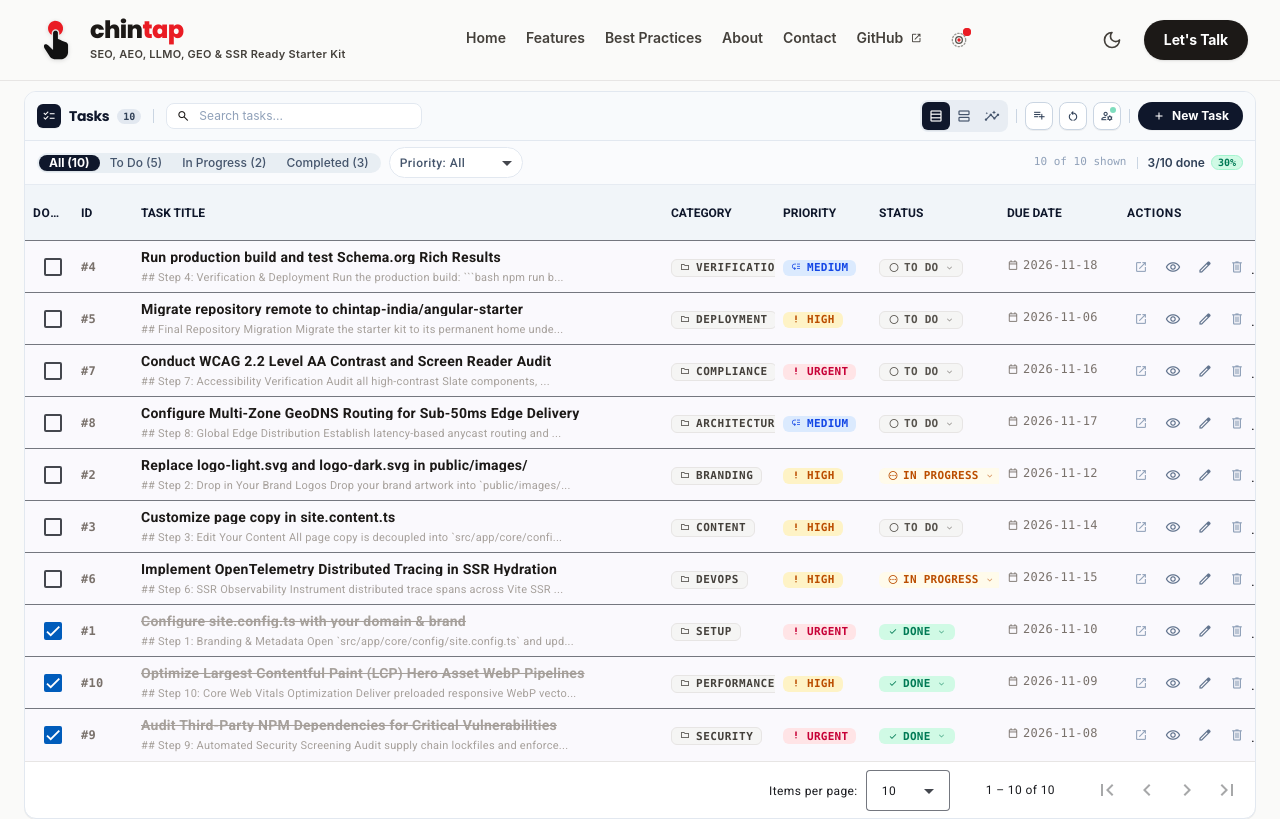
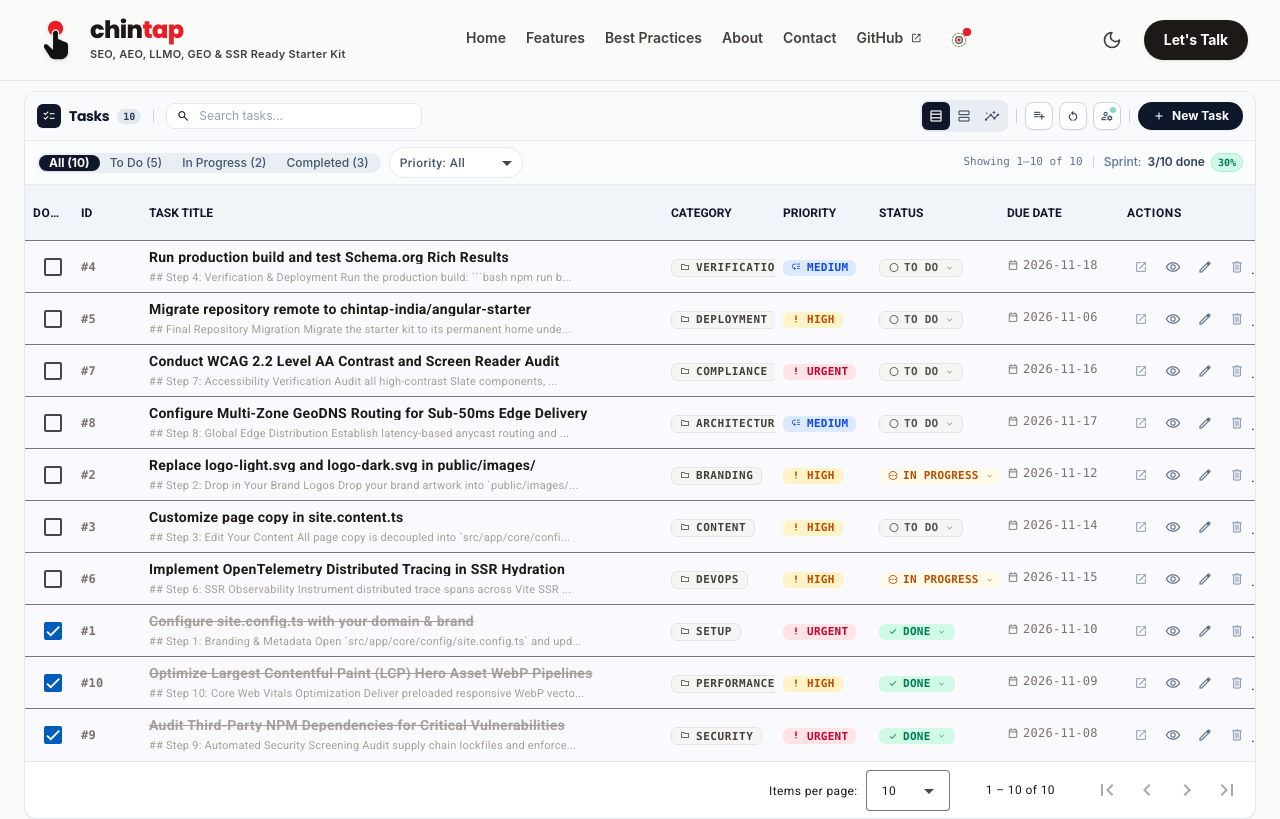
Before and after one commit to chintap-india/angular-starter, an Angular app: page /tasks in a window 1280 px wide. Shown: the top 819 px of the page. Built offline with nearby package versions, Linux system fonts and the light colour scheme; a web font is replaced by a local one.

Commit message:
fix(tasks): correct page range label, disambiguate sprint progress, and format seeded task IDs cleanly

```diff
--- a/src/app/core/models/task.model.ts
+++ b/src/app/core/models/task.model.ts
@@ -48,3 +48,12 @@ export interface TaskPageResult {
   pageSize: number;
   totalPages: number;
 }
+
+export function formatTaskId(id: string | undefined | null): string {
+  if (!id) return '';
+  const match = id.match(/\d+$/);
+  if (match) {
+    return `#${parseInt(match[0], 10)}`;
+  }
+  return `#${id.replace('task-', '')}`;
+}
--- a/src/app/core/services/mock-task-api.service.ts
+++ b/src/app/core/services/mock-task-api.service.ts
@@ -261,7 +261,8 @@ export class MockTaskApiService {
       (t) =>
         t.id === rawId ||
         t.id === `task-${rawId}` ||
-        t.id.replace('task-', '') === rawId
+        t.id.replace('task-', '') === rawId ||
+        t.id.replace(/^task-ent-0*/, '') === rawId
     );
     return of(task ? { ...task } : undefined).pipe(delay(100));
   }
--- a/src/app/pages/tasks/task-delete-dialog.component.ts
+++ b/src/app/pages/tasks/task-delete-dialog.component.ts
@@ -3,7 +3,7 @@ import { CommonModule } from '@angular/common';
 import { MatDialogRef, MAT_DIALOG_DATA, MatDialogModule } from '@angular/material/dialog';
 import { MatButtonModule } from '@angular/material/button';
 import { MatIconModule } from '@angular/material/icon';
-import { TaskItem } from '../../core/models/task.model';
+import { TaskItem, formatTaskId } from '../../core/models/task.model';
 
 export interface TaskDeleteDialogData {
   task: TaskItem;
@@ -31,7 +31,7 @@ export interface TaskDeleteDialogData {
 
       <div class="mt-4 p-3 rounded-xl bg-stone-50 dark:bg-stone-800/60 border border-stone-200/80 dark:border-stone-700/60">
         <div class="text-xs font-mono font-semibold text-stone-400 dark:text-stone-500 uppercase">
-          #{{ data.task.id.replace('task-', '') }}
+          {{ formatTaskId(data.task.id) }}
         </div>
         <div class="text-sm font-semibold text-stone-800 dark:text-stone-200 mt-0.5 line-clamp-2">
           {{ data.task.title }}
@@ -64,6 +64,7 @@ export interface TaskDeleteDialogData {
 export class TaskDeleteDialogComponent {
   private readonly dialogRef = inject(MatDialogRef<TaskDeleteDialogComponent>);
   readonly data: TaskDeleteDialogData = inject(MAT_DIALOG_DATA);
+  protected readonly formatTaskId = formatTaskId;
 
   confirm(): void {
     this.dialogRef.close(true);
--- a/src/app/pages/tasks/task-detail-dialog.component.ts
+++ b/src/app/pages/tasks/task-detail-dialog.component.ts
@@ -5,7 +5,7 @@ import { MatButtonModule } from '@angular/material/button';
 import { MatIconModule } from '@angular/material/icon';
 import { MatTooltipModule } from '@angular/material/tooltip';
 import { RouterModule } from '@angular/router';
-import { TaskItem } from '../../core/models/task.model';
+import { TaskItem, formatTaskId } from '../../core/models/task.model';
 import { MarkdownPipe } from '../../shared/pipes/markdown.pipe';
 
 export interface TaskDetailDialogData {
@@ -41,7 +41,7 @@ export interface TaskDetailDialogData {
           <div class="min-w-0">
             <div class="flex items-center gap-2">
               <span class="font-mono text-xs font-bold text-stone-400 dark:text-stone-500 uppercase">
-                #{{ data.task.id.replace('task-', '') }}
+                {{ formatTaskId(data.task.id) }}
               </span>
               <span class="text-stone-300 dark:text-stone-700">&bull;</span>
               <span class="text-xs font-semibold text-stone-500 dark:text-stone-400 uppercase tracking-wider">
@@ -199,6 +199,7 @@ export interface TaskDetailDialogData {
 export class TaskDetailDialogComponent {
   private readonly dialogRef = inject(MatDialogRef<TaskDetailDialogComponent>);
   readonly data: TaskDetailDialogData = inject(MAT_DIALOG_DATA);
+  protected readonly formatTaskId = formatTaskId;
 
   readonly isFullscreen = signal<boolean>(false);
 
--- a/src/app/pages/tasks/task-detail-page.component.ts
+++ b/src/app/pages/tasks/task-detail-page.component.ts
@@ -9,7 +9,7 @@ import { MatSnackBar, MatSnackBarModule } from '@angular/material/snack-bar';
 import { MatProgressBarModule } from '@angular/material/progress-bar';
 import { MockTaskApiService } from '../../core/services/mock-task-api.service';
 import { SeoService } from '../../core/services/seo.service';
-import { TaskItem, TaskPriority, TaskStatus, UpdateTaskDto } from '../../core/models/task.model';
+import { TaskItem, TaskPriority, TaskStatus, UpdateTaskDto, formatTaskId } from '../../core/models/task.model';
 import { MarkdownPipe } from '../../shared/pipes/markdown.pipe';
 import { TaskFormDialogComponent } from './task-form-dialog.component';
 import { TaskStatusDialogComponent } from './task-status-dialog.component';
@@ -56,7 +56,7 @@ import { TaskDetailDialogComponent } from './task-detail-dialog.component';
               <span class="text-stone-300 dark:text-stone-700">/</span>
               @if (task()) {
                 <span class="font-mono font-bold text-slate-800 dark:text-slate-200 truncate">
-                  #{{ task()!.id.replace('task-', '') }}
+                  {{ formatTaskId(task()!.id) }}
                 </span>
               } @else {
                 <span>Task</span>
@@ -188,7 +188,7 @@ import { TaskDetailDialogComponent } from './task-detail-dialog.component';
 
                 <div class="flex flex-wrap items-center gap-2 text-xs">
                   <span class="inline-flex items-center gap-1 font-mono font-bold px-2.5 py-1 rounded-full bg-slate-100 dark:bg-slate-800 text-slate-800 dark:text-slate-200 border border-slate-200 dark:border-slate-700">
-                    #{{ task()!.id.replace('task-', '') }}
+                    {{ formatTaskId(task()!.id) }}
                   </span>
 
                   <span class="inline-flex items-center gap-1 font-mono font-bold uppercase tracking-wider px-2.5 py-1 rounded-full bg-stone-100 dark:bg-stone-800 text-stone-700 dark:text-stone-300 border border-stone-200 dark:border-stone-700">
@@ -371,7 +371,7 @@ import { TaskDetailDialogComponent } from './task-detail-dialog.component';
                 <dl class="space-y-3 text-xs">
                   <div class="flex items-center justify-between pb-2 border-b border-stone-100 dark:border-stone-800">
                     <dt class="text-stone-500 dark:text-stone-400">ID</dt>
-                    <dd class="font-mono font-bold text-slate-900 dark:text-white">#{{ task()!.id.replace('task-', '') }}</dd>
+                    <dd class="font-mono font-bold text-slate-900 dark:text-white">{{ formatTaskId(task()!.id) }}</dd>
                   </div>
                   <div class="flex items-center justify-between pb-2 border-b border-stone-100 dark:border-stone-800">
                     <dt class="text-stone-500 dark:text-stone-400">Category</dt>
@@ -435,6 +435,7 @@ export class TaskDetailPageComponent implements OnInit {
   readonly task = signal<TaskItem | null>(null);
   readonly isLoading = signal<boolean>(true);
   readonly requestedTaskId = signal<string>('');
+  protected readonly formatTaskId = formatTaskId;
 
   private readonly allTasks = this.taskApi.tasksSignal;
 
@@ -474,7 +475,7 @@ export class TaskDetailPageComponent implements OnInit {
             breadcrumbs: [
               { name: 'Home', url: '/' },
               { name: 'Tasks', url: '/tasks' },
-              { name: `#${found.id.replace('task-', '')}`, url: `/tasks/${found.id}` },
+              { name: formatTaskId(found.id), url: `/tasks/${found.id}` },
             ],
           });
         } else {
--- a/src/app/pages/tasks/task-status-dialog.component.ts
+++ b/src/app/pages/tasks/task-status-dialog.component.ts
@@ -3,7 +3,7 @@ import { CommonModule } from '@angular/common';
 import { MatDialogRef, MAT_DIALOG_DATA, MatDialogModule } from '@angular/material/dialog';
 import { MatButtonModule } from '@angular/material/button';
 import { MatIconModule } from '@angular/material/icon';
-import { TaskItem, TaskStatus } from '../../core/models/task.model';
+import { TaskItem, TaskStatus, formatTaskId } from '../../core/models/task.model';
 
 export interface TaskStatusDialogData {
   task: TaskItem;
@@ -26,7 +26,7 @@ export interface TaskStatusDialogData {
               Update Status
             </h2>
             <p class="text-[11px] text-slate-500 dark:text-slate-400">
-              #{{ data.task.id.replace('task-', '') }} &bull; {{ data.task.title | slice:0:36 }}...
+              {{ formatTaskId(data.task.id) }} &bull; {{ data.task.title | slice:0:36 }}...
             </p>
           </div>
         </div>
@@ -109,6 +109,7 @@ export interface TaskStatusDialogData {
 export class TaskStatusDialogComponent {
   private readonly dialogRef = inject(MatDialogRef<TaskStatusDialogComponent>);
   readonly data: TaskStatusDialogData = inject(MAT_DIALOG_DATA);
+  protected readonly formatTaskId = formatTaskId;
 
   readonly selectedStatus = signal<TaskStatus>(this.data.task.status);
 
--- a/src/app/pages/tasks/tasks-page.component.html
+++ b/src/app/pages/tasks/tasks-page.component.html
@@ -251,17 +251,25 @@
           </button>
         </div>
 
-        <!-- Right: Completion Progress Summary -->
+        <!-- Right: Page Range & Overall Sprint Completion Summary -->
         <div class="flex items-center gap-2.5 text-xs text-slate-600 dark:text-slate-400 font-medium shrink-0 ml-auto sm:ml-0">
-          <span class="hidden md:inline font-mono text-[11px] text-slate-400 dark:text-slate-500">
-            {{ filteredTasks().length }} of {{ tasks().length }} shown
+          <span class="hidden md:inline font-mono text-[11px] text-slate-500 dark:text-slate-400">
+            @if (hasActiveFilters()) {
+              Showing {{ paginationRange().start }}–{{ paginationRange().end }} of {{ paginationRange().total }} matches
+            } @else {
+              Showing {{ paginationRange().start }}–{{ paginationRange().end }} of {{ paginationRange().total }}
+            }
           </span>
           <span class="h-3 w-px bg-slate-300 dark:bg-slate-700 hidden md:block"></span>
-          <div class="flex items-center gap-1.5">
+          <div
+            class="flex items-center gap-1.5"
+            matTooltip="Overall Sprint backlog progress across all tasks"
+          >
+            <span class="text-xs text-slate-500 dark:text-slate-400">Sprint:</span>
             <span class="text-xs font-semibold text-slate-700 dark:text-slate-300">
               {{ stats().completed }}/{{ stats().total }} done
             </span>
-            <span class="inline-flex items-center px-1.5 py-0.2 rounded-full text-[10px] font-mono font-bold bg-emerald-100 dark:bg-emerald-950/60 text-emerald-700 dark:text-emerald-400 border border-emerald-200 dark:border-emerald-800">
+            <span class="inline-flex items-center px-1.5 py-0.5 rounded-full text-[10px] font-mono font-bold bg-emerald-100 dark:bg-emerald-950/60 text-emerald-700 dark:text-emerald-400 border border-emerald-200 dark:border-emerald-800">
               {{ stats().percentage }}%
             </span>
           </div>
@@ -300,11 +308,11 @@
 
             <!-- ID Column -->
             <ng-container matColumnDef="id">
-              <th mat-header-cell *matHeaderCellDef mat-sort-header class="!w-14 !px-2 font-bold text-xs !text-slate-900 dark:!text-white uppercase tracking-wider text-center">
+              <th mat-header-cell *matHeaderCellDef mat-sort-header class="!w-16 min-w-[3.5rem] !px-2 font-bold text-xs !text-slate-900 dark:!text-white uppercase tracking-wider text-center">
                 ID
               </th>
-              <td mat-cell *matCellDef="let task" class="font-mono text-xs text-stone-500 dark:text-stone-400 font-semibold whitespace-nowrap !w-14 !px-2 text-center">
-                #{{ task.id.replace('task-', '') }}
+              <td mat-cell *matCellDef="let task" class="font-mono text-xs text-stone-500 dark:text-stone-400 font-semibold whitespace-nowrap !w-16 min-w-[3.5rem] !px-2 text-center">
+                {{ formatTaskId(task.id) }}
               </td>
             </ng-container>
 
@@ -908,7 +916,7 @@
                 <div class="py-3 flex flex-col sm:flex-row sm:items-center justify-between gap-3 group hover:bg-stone-50/60 dark:hover:bg-stone-800/30 px-2 rounded-xl transition-colors">
                   <div class="flex items-start sm:items-center gap-3 min-w-0">
                     <span class="text-xs font-mono font-bold text-stone-400 dark:text-stone-500 shrink-0">
-                      #{{ task.id.replace('task-', '') }}
+                      {{ formatTaskId(task.id) }}
                     </span>
                     <div class="min-w-0">
                       <a
--- a/src/app/pages/tasks/tasks-page.component.ts
+++ b/src/app/pages/tasks/tasks-page.component.ts
@@ -25,7 +25,7 @@ import { AuthService } from '../../core/services/auth.service';
 import { SeoService } from '../../core/services/seo.service';
 import { SITE_CONFIG } from '../../core/config/site.config';
 import { SITE_CONTENT } from '../../core/config/site.content';
-import { TaskItem, TaskPriority, TaskStatus, CreateTaskDto, UpdateTaskDto } from '../../core/models/task.model';
+import { TaskItem, TaskPriority, TaskStatus, CreateTaskDto, UpdateTaskDto, formatTaskId } from '../../core/models/task.model';
 import { TaskFormDialogComponent } from './task-form-dialog.component';
 import { TaskDetailDialogComponent } from './task-detail-dialog.component';
 import { TaskStatusDialogComponent } from './task-status-dialog.component';
@@ -219,6 +219,18 @@ export class TasksPageComponent implements OnInit {
     const start = this.pageIndex() * this.pageSize();
     return sorted.slice(start, start + this.pageSize());
   });
+
+  readonly paginationRange = computed(() => {
+    const total = this.sortedTasks().length;
+    if (total === 0) {
+      return { start: 0, end: 0, total: 0 };
+    }
+    const start = this.pageIndex() * this.pageSize() + 1;
+    const end = Math.min((this.pageIndex() + 1) * this.pageSize(), total);
+    return { start, end, total };
+  });
+
+  protected readonly formatTaskId = formatTaskId;
 
   onSortChange(sort: Sort): void {
     if (!sort.active || sort.direction === '') {
```
